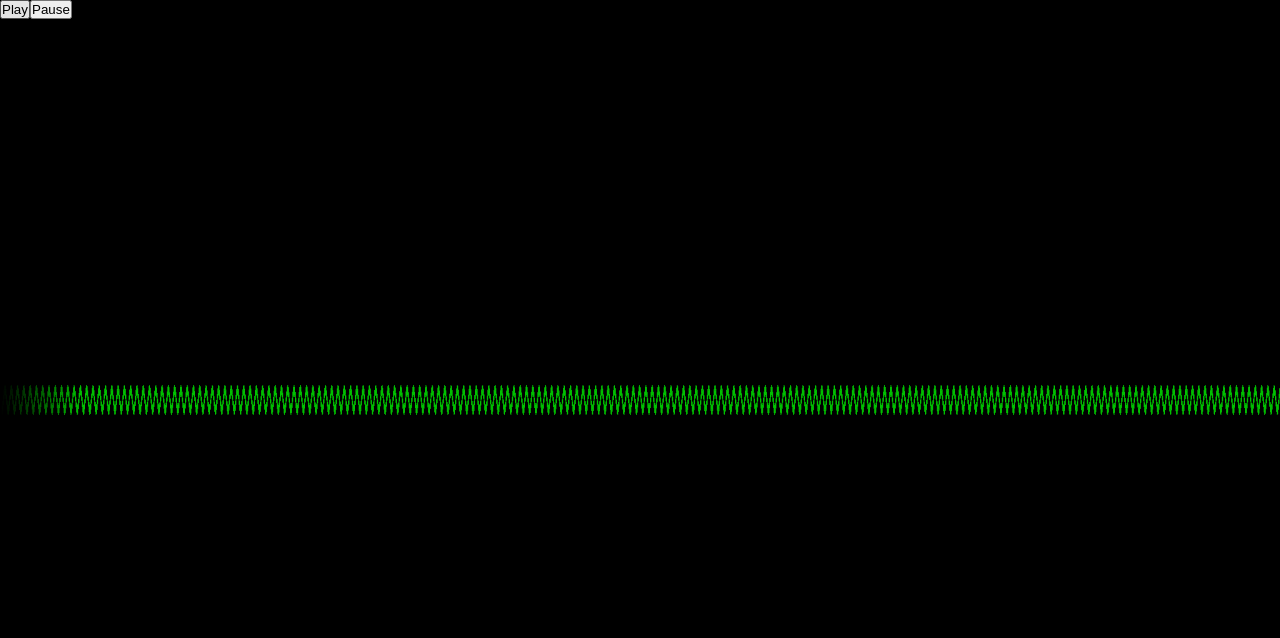
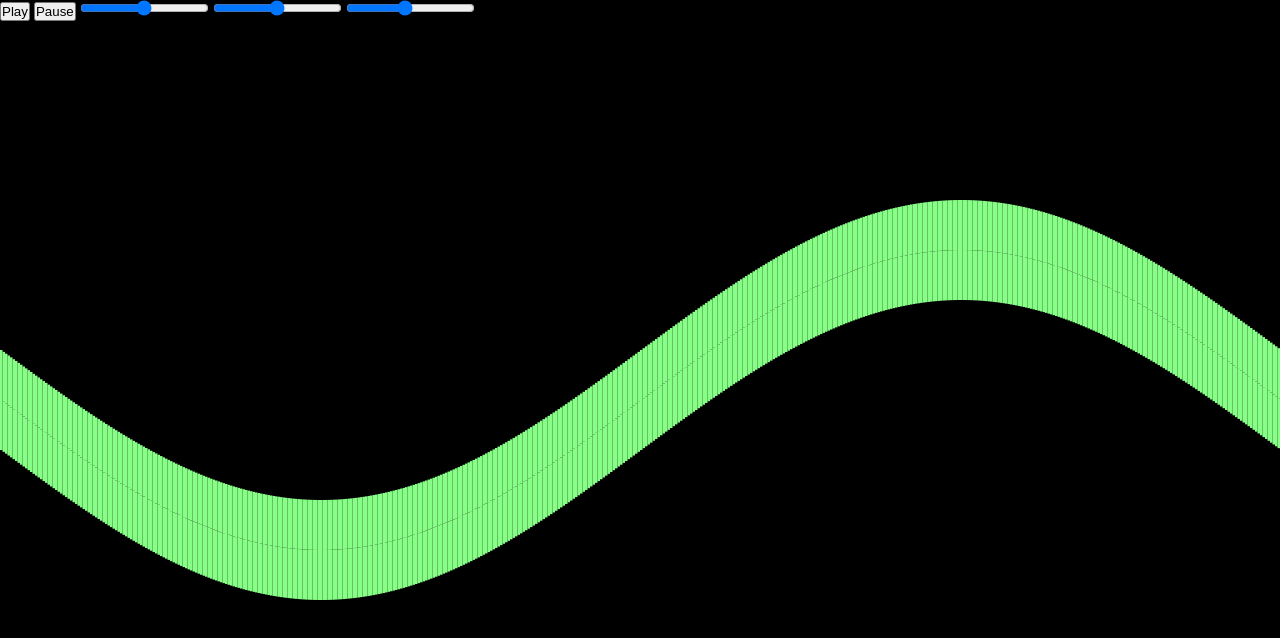
Before and after one commit to JayHors/lpfm, a website built with Vite: page index.html in a window 1280 px wide. Built offline with nearby package versions, Linux system fonts and the light colour scheme.

Commit message:
more iteration on various components of visualizer

```diff
--- a/index.html
+++ b/index.html
@@ -6,8 +6,15 @@
     <title>Audio Visualizer</title>
   </head>
   <body>
-    <button id="play" onclick="audio1.play()">Play</button>
-    <button id="pause" onclick="audio1.pause()">Pause</button>
+    <div id="controls">
+      <button id="play" onclick="audio1.play()">Play</button>
+      <button id="pause" onclick="audio1.pause()">Pause</button>
+      <input type="range" name="moodX" id="moodX" min="30" max="240" value="135" step="5">
+      <input type="range" name="moodY" id="moodY" min="30" max="240" value="135" step="5">
+      <input type="range" name="intense" id="intense" min=".2" max="2.2" value="1.1" step=".1">
+      <label for="moodX">Mood X</label>
+      <label for="moodY">Mood Y</label>
+    </div>
     <div id="container">
       <canvas id="canvas"></canvas>
       <audio id="audio"></audio>
--- a/main.js
+++ b/main.js
@@ -3,6 +3,9 @@ audio1.src = "Miki_Matsubara_-_Mayonaka_no_Door_Stay_With_Me.mp3";
 
 const container = document.getElementById("container");
 const canvas = document.getElementById("canvas");
+const moodXEle = document.querySelector("#moodX");
+const moodYEle = document.querySelector("#moodY");
+const intense = document.querySelector('#intense');
 canvas.width = window.innerWidth;
 canvas.height = window.innerHeight;
 
@@ -17,7 +20,7 @@ analyser = audioCtx.createAnalyser();
 audioSource.connect(analyser);
 analyser.connect(audioCtx.destination);
 
-analyser.fftSize = 4096;
+analyser.fftSize = 1024;
 const bufferLength = analyser.frequencyBinCount;
 const dataArray = new Uint8Array(bufferLength);
 const barWidth = canvas.width / bufferLength;
@@ -30,15 +33,15 @@ function animate() {
     analyser.getByteFrequencyData(dataArray);
     let barHeight;
     for (let i = 0; i < bufferLength; i++) {
-        barHeight = dataArray[i];
-        const red = (i * barHeight) / 100;
-        const green = i * 2;
-        const blue = barHeight / 4 - 12;
+        barHeight = dataArray[i] * intense.value;
+        const red = moodYEle.value;
+        const green = Math.trunc((moodYEle.value + moodXEle.value)/2);
+        const blue = moodXEle.value;
         ctx.fillStyle = `rgb(${red}, ${green}, ${blue})`;
-        ctx.fillRect(x, y, barWidth, -barHeight - 5);
-        ctx.fillRect(x, y, barWidth, barHeight + 5);
+        ctx.fillRect(x, y, barWidth, -barHeight - 50);
+        ctx.fillRect(x, y, barWidth, barHeight + 50);
         x += barWidth;
-        y = Math.sin(x) * 10 + (canvas.height /2);
+        y = Math.sin(Math.PI * (x / canvas.width)*2) * 150 + (canvas.height / 2);
     }
 
     requestAnimationFrame(animate);
--- a/style.css
+++ b/style.css
@@ -4,15 +4,11 @@
   box-sizing: border-box;
 }
 
-button {
+#controls{
   position: absolute;
   z-index: 2;
 }
 
-button#pause{
-  position: absolute;
-  left: 30px;
-}
 
 #container {
   position: absolute;
```
